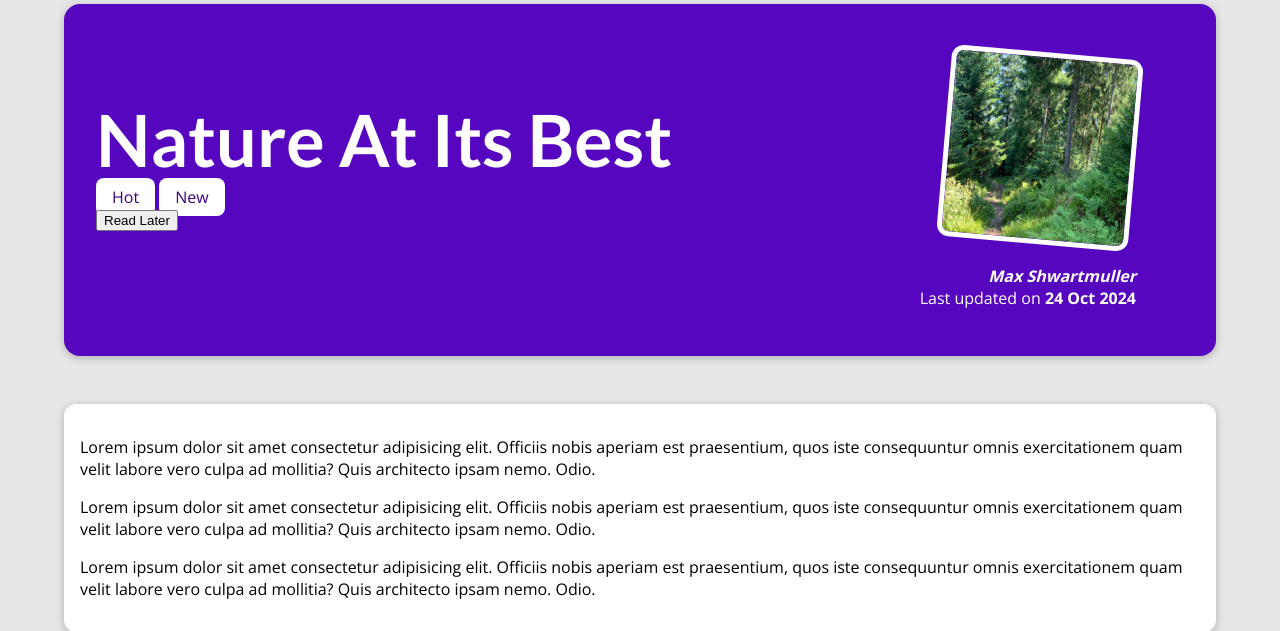
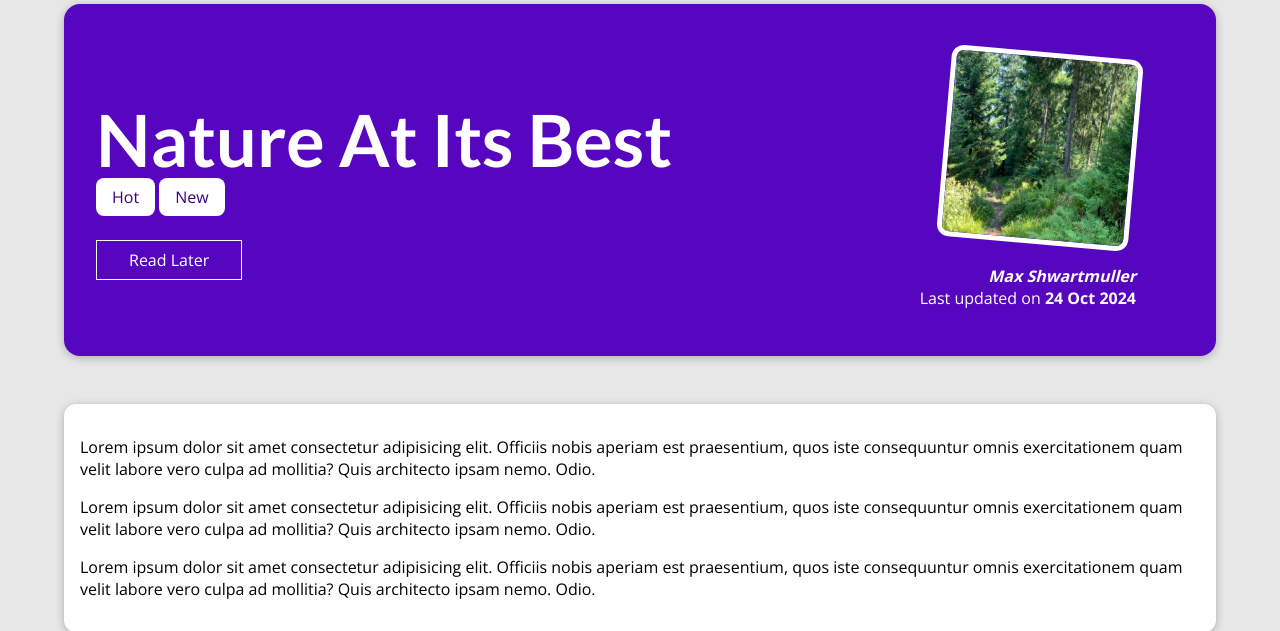
Before and after one commit to kila21/my-site, a Django app: a page that uses my_site/templates/base.html in a window 1280 px wide. Shown: the part 124-755 px from the top of the page. Run offline with Django 5.2, Linux system fonts and the light colour scheme; data comes from the database, SQL or seed files in the repository; data that the repository does not hold is empty.

Commit message:
style read later button

```diff
--- a/my_site/blog/static/blog/post-detail.css
+++ b/my_site/blog/static/blog/post-detail.css
@@ -55,6 +55,26 @@ body {
 
 #summary time {
     font-weight: bold;
+}
+
+#read-later {
+    margin: 2rem 0;
+
+}
+
+#read-later button {
+    background-color: transparent;
+    border: 1px solid white;
+    padding: 0.5rem 2rem;
+    font: inherit;
+    color: white;
+    cursor: pointer;
+}
+
+#read-later button:hover,
+#read-later button:active {
+    background-color: white;
+    color: #390281;
 }
 
 main {
```
